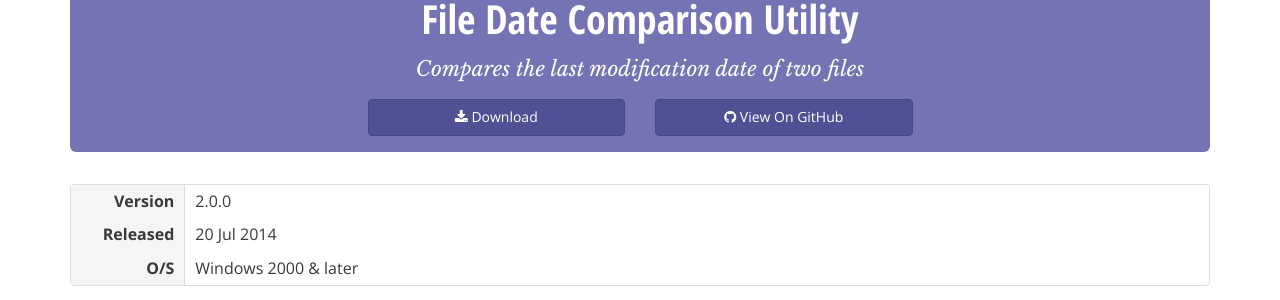
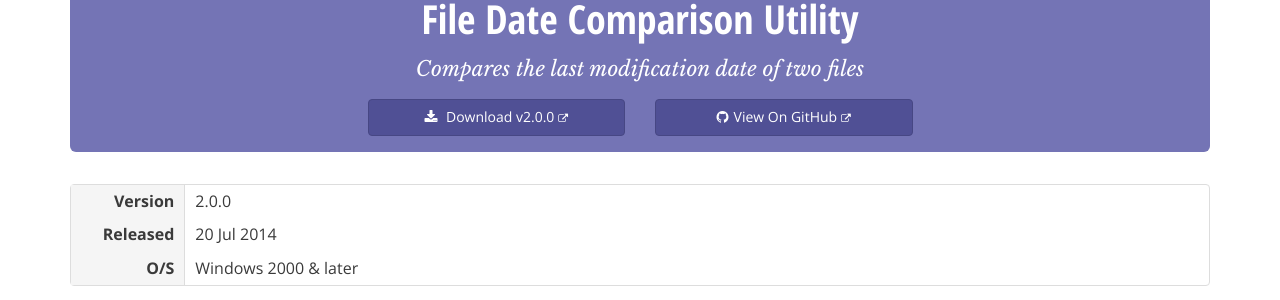
Before and after one commit to delphidabbler/delphidabbler.github.io, a Jekyll site: the page built from _applications/compfiledate.html, in a window 1280 px wide. Shown: the part 227-527 px from the top of the page. Built offline with Jekyll 4.4.1, drawn with Linux system fonts in a browser that asks for light colours; nearby versions of some CDN libraries.

Commit message:
Add link URLs to download and github buttons and tweaked button styling
URLs are obtained from files in applications collection.

```diff
--- a/_layouts/application-tplt.html
+++ b/_layouts/application-tplt.html
@@ -7,14 +7,16 @@
   <header>
     <h1>{{ page.title | escape }}</h1>
     <p class="strapline">{{ page.precis | escape }}</p>
+    {% if page.want-header-buttons %}
     <div class="row">
       <div class="col-lg-offset-3 col-lg-3 col-sm-offset-2 col-sm-4 col-xs-6">
-        <a href="#" class="btn btn-primary btn-block"><span class="fa fa-download"></span> Download</a>
+        <a href="{{ page.download-base-url }}{{ page.version }}" class="btn btn-primary btn-block"><span class="fa fa-download fa-x-pad-right"></span> Download<span class="hidden-xs"> v{{ page.version }}</span></a>
       </div>
       <div class="col-lg-3 col-sm-4 col-xs-6">
-        <a href="#" class="btn btn-primary btn-block"><span class="fa fa-github"></span> <span class="hidden-xs">View On </span>GitHub</a>
+        <a href="{{ page.repo-url }}" aria-label="View on GitHub" class="btn btn-primary btn-block"><span class="fa fa-github fa-x-pad-right"></span><span class="hidden-xs">View On </span>GitHub</a>
       </div>
     </div>
+    {% endif %}
   </header>
 </div>
 
```
